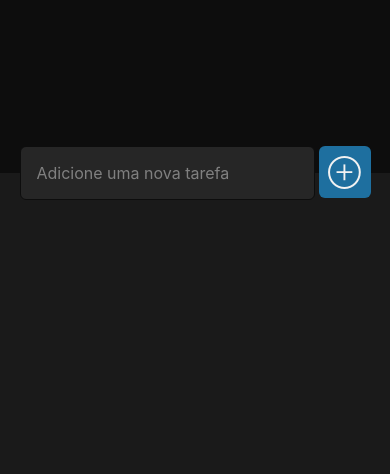
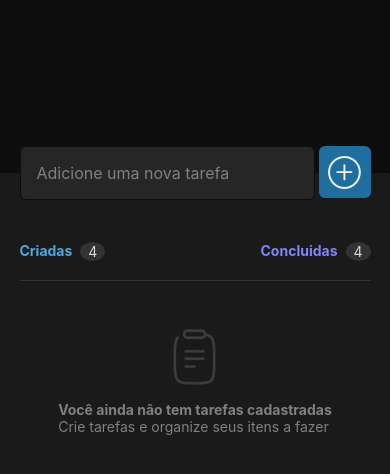
Before and after one commit to ithauront/to-do-list-react-native, a React Native app in the folder to-do-list/: screen / in a window 390 px wide. Shown: the top 474 px of the page. Built offline with nearby package versions, Linux system fonts and the light colour scheme; grey boxes are pictures that could not be loaded.

Commit message:
[feat]: counter and list empty

```diff
--- /dev/null
+++ b/to-do-list/src/screens/components/counter/index.tsx
@@ -0,0 +1,13 @@
+import { Text, View } from "react-native"
+import { styles } from "./styles"
+
+interface CounterProps {
+counterNumber: number
+}
+export function Counter({counterNumber}:CounterProps) {
+    return(
+        <View style={styles.container}>
+            <Text style={styles.text}>{counterNumber}</Text>
+        </View>
+    )
+}
--- /dev/null
+++ b/to-do-list/src/screens/components/counter/styles.ts
@@ -0,0 +1,16 @@
+import { StyleSheet } from "react-native";
+
+export const styles = StyleSheet.create({
+    container: {
+        backgroundColor: '#333333',
+        borderRadius: '100%',
+        width: 25,
+        height: 19,
+        alignItems: 'center',
+        justifyContent: 'center'
+
+    },
+    text: {
+        color: '#D9D9D9'
+    }
+})
--- a/to-do-list/src/screens/home/index.tsx
+++ b/to-do-list/src/screens/home/index.tsx
@@ -1,16 +1,49 @@
-import { Image, Text, TextInput, TouchableOpacity, View } from "react-native";
+import { FlatList, Image, Text, TextInput, TouchableOpacity, View } from "react-native";
 import { styles } from "./styles";
 import { useState } from "react";
 import { Form } from "../components/form";
+import { Counter } from "../components/counter";
 
 export function Home(){
-
+   const tasks:string[] = []
     return(
         <View style={styles.container}>
             <View style={styles.background}>
                  <Image source={require('./img/Logo.png')}/>
             </View>
          <Form />
+         <View style={styles.body}>
+         <View style={styles.counterBar}>
+            <View style={{flexDirection: 'row', gap: 8,}}>
+            <Text style={{color:'#4EA8DE',fontWeight: '700'}}>Criadas</Text>
+            <Counter counterNumber={4} />
+            </View>
+            <View style={{flexDirection: 'row', gap: 8,}}>
+            <Text style={{color:'#8284FA',fontWeight: '700'}}>Concluidas</Text>
+            <Counter  counterNumber={4}/>
+            </View>
+         </View>
+         <FlatList
+    data={tasks}
+    keyExtractor={item =>item}
+    renderItem={({item}) =>(
+      <Text>items</Text>
+    )}
+    showsVerticalScrollIndicator={false}
+    ListEmptyComponent={()=>(
+        <View style={styles.emptyList}>
+        <Image source={require('./img/Clipboard.png')}/>
+        <View>
+        <Text
+        style={[styles.emptyListText, {fontWeight: '700'}]}
+        >Você ainda não tem tarefas cadastradas</Text>
+        <Text style={styles.emptyListText}>Crie tarefas e organize seus itens a fazer</Text>
+        </View>
+        </View>
+      )}
+    />
+
+        </View>
         </View>
     )
 }
--- a/to-do-list/src/screens/home/styles.ts
+++ b/to-do-list/src/screens/home/styles.ts
@@ -11,5 +11,24 @@ export const styles = StyleSheet.create({
         justifyContent: 'center',
         backgroundColor: '#0D0D0D',
     },
+    body: {
+        alignItems: 'center',
+    },
+    counterBar: {
+        width: "90%",
+        height: 39,
+        flexDirection: 'row',
+        justifyContent: 'space-between',
+        borderBottomWidth: 1,
+        borderBottomColor: '#333333',
+    },
+    emptyList: {
+        padding: 48,
+        alignItems: 'center',
+        gap: 16,
 
+    },
+    emptyListText: {
+        color: '#808080',
+    }
 })
```
Also changed, not shown: to-do-list/src/screens/components/tasks/img/styles.ts (added), to-do-list/src/screens/components/tasks/index.tsx (added), to-do-list/src/screens/home/img/Clipboard.png (added).
